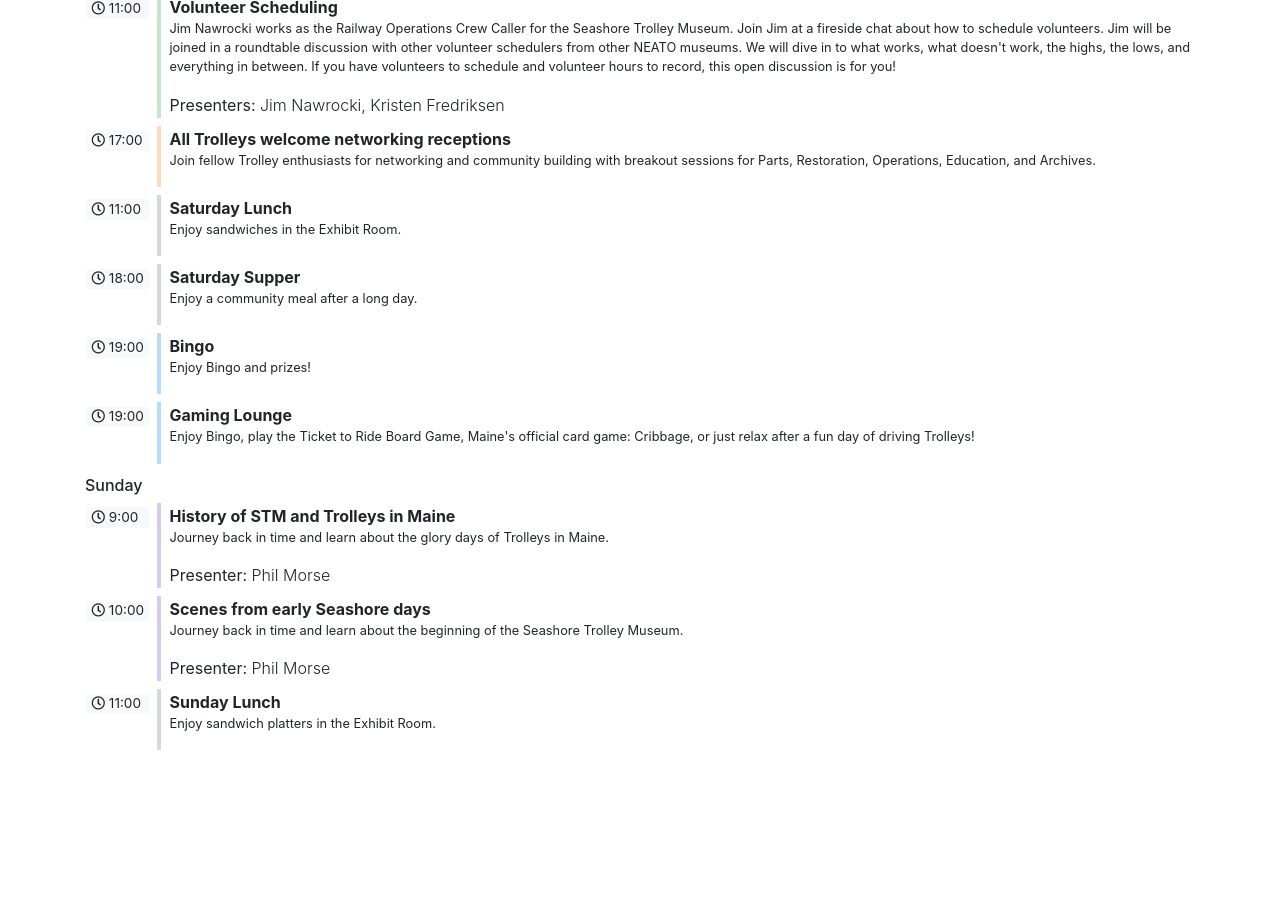
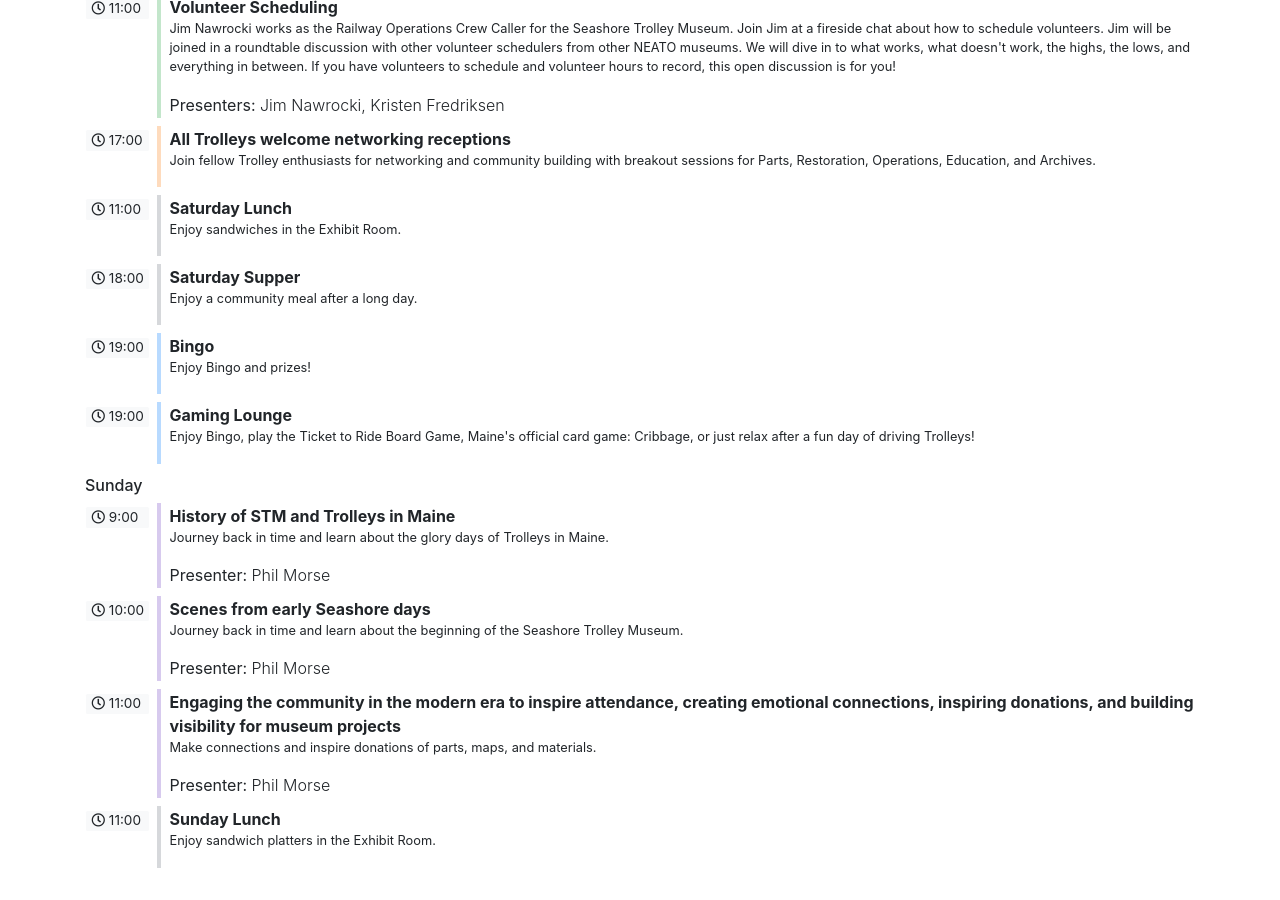
Before and after one commit to NEATOWinterfest/neatowinterfest.org, a Jekyll site: the page built from _rooms/visitors-center-exhibit-room.md, in a window 1280 px wide and 900 px high, scrolled down 2576 px. Built offline with Jekyll 4.4.1, drawn with Linux system fonts in a browser that asks for light colours; before the commit the page ends 3358 px from its top, so only the background shows below that.

Commit message:
phil sunday

```diff
--- a/_data/program.yml
+++ b/_data/program.yml
@@ -258,6 +258,10 @@
         time_start: '10:00'
         time_end: '10:45'
 
+      - name: "Engaging the community in the modern era to inspire attendance, creating emotional connections, inspiring donations, and building visibility for museum projects"
+        time_start: '11:00'
+        time_end: '11:45'
+
       - name: Sunday Lunch
         time_start: '11:00'
         time_end: '13:00'
--- /dev/null
+++ b/_talks/engaging-the-community-in-the-modern-era.md
@@ -0,0 +1,19 @@
+---
+name: Engaging the community in the modern era to inspire attendance, creating emotional connections, inspiring donations, and building visibility for museum projects
+speakers:
+  - Phil Morse
+categories:
+  - Sessions
+summary: "Make connections and inspire donations of parts, maps, and materials."
+---
+
+In the early days of Trolley museums people attended because of a personal connection. Special events help connect the museum to the community. Special events create a multi-generational, emotional, connection. Can make connections to local social media groups and comment on the posts and link to blog posts. That interaction inspires donations of parts, maps, materials, all as a result of the social media connection.
+
+
+## Location
+
+Visitors Center 1st Floor Exhibit Room
+
+## Session Type
+
+Session
```
